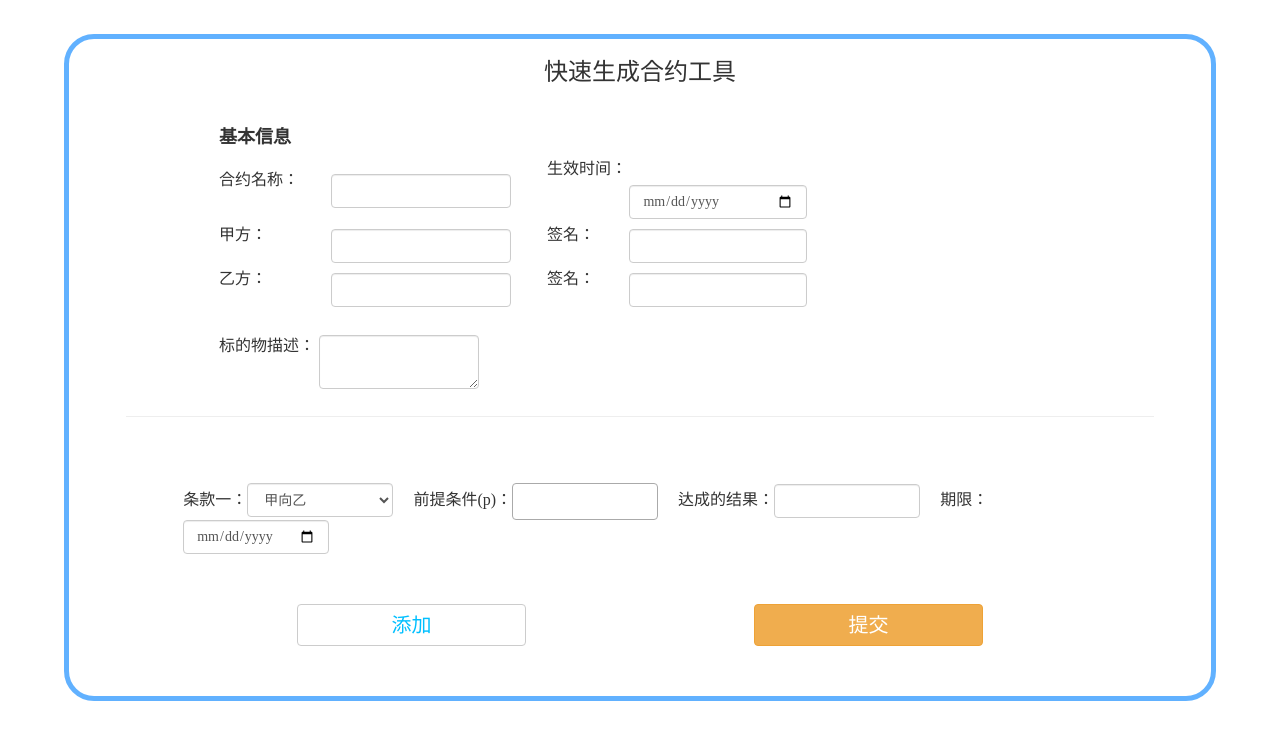
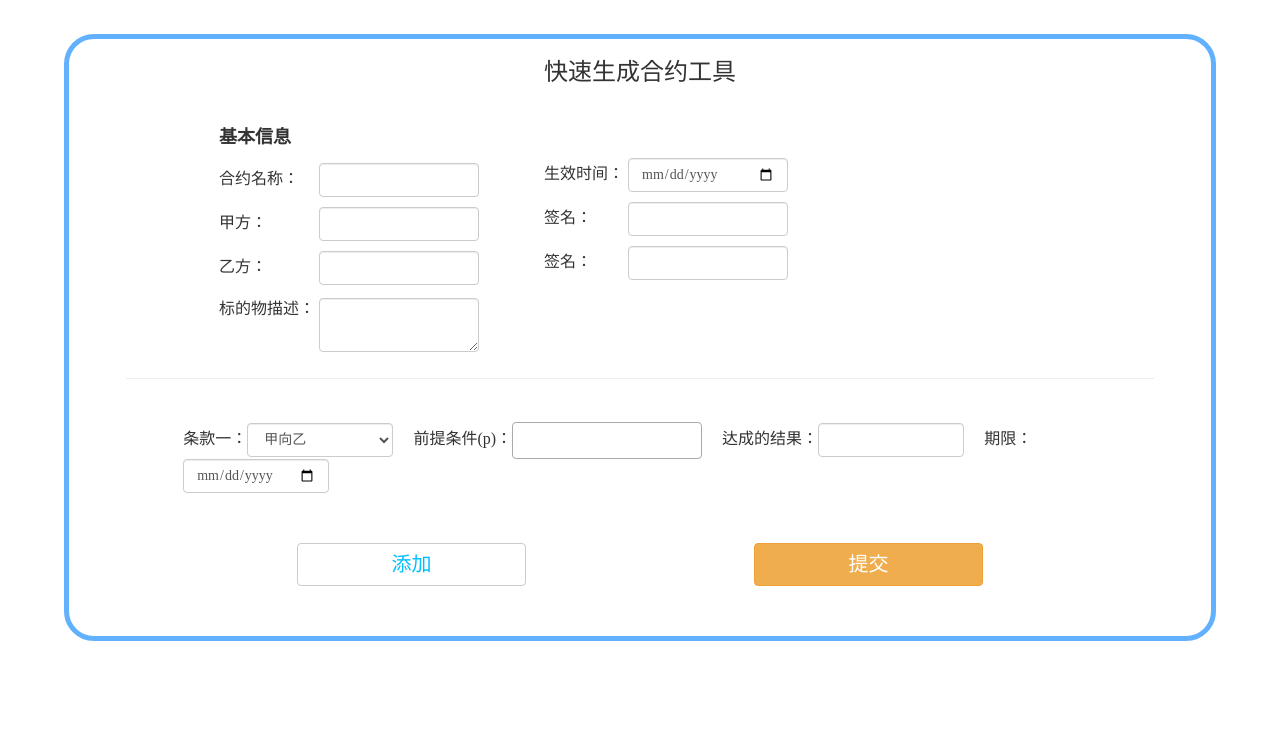
Before and after one commit to zhayujie/contract-page, a Flask app: template templates/contract.html in a window 1280 px wide. Shown: the part 135-876 px from the top of the page. After the commit the page ends 776 px from the top, so only its background shows below. Run offline with Flask 2, Linux system fonts and the light colour scheme; the template is opened without the code that fills it: most values are stand-ins (such as "Sample title", 1, 10 or a date in 2020).

Commit message:
调整合约界面布局

```diff
--- a/templates/contract.html
+++ b/templates/contract.html
@@ -220,38 +220,43 @@
                 <table>
                     <tr>
                         <td>
-                            合约名称：<input type="text" class="form-control" id="contract_name"/>
-
+                            <div>
+                            合约名称：&nbsp;&emsp;<input type="text" class="form-control" id="contract_name" style="width: 160px" />
+                            </div>
                         </td>
-
                         <td>
-                            &nbsp;&nbsp;&nbsp;&nbsp;&nbsp;&nbsp;
-                            生效时间：<input type="date" class="form-control" id="valid_time"/>
+                            <div style="margin-left: 65px; margin-bottom:10px">
+                            生效时间：&nbsp;<input type="date" class="form-control" id="valid_time" style="width: 160px"/>
+                            </div>
                         </td>
                     </tr>
                     <tr>
                         <td>
-
-                            甲方：<input type="text" class="form-control" id="party_a"/>
+                            <div>
+                            甲方：&emsp;&emsp;&emsp;&nbsp;<input type="text" class="form-control" id="party_a" style="width: 160px"/>
+                        </div>
                         </td>
                         <td>
-                            &nbsp;&nbsp;&nbsp;&nbsp;&nbsp;&nbsp;
-                            签名：<input type="text" class="form-control" id="sig_a"/>
+                            <div style="margin-left: 65px; margin-bottom:10px">
+                            签名：&emsp;&emsp;&nbsp;<input type="text" class="form-control" id="sig_a" style="width: 160px"/>
+                        </div>
                         </td>
                     </tr>
                     <tr>
                         <td>
-                            乙方：<input type="text" class="form-control" id="party_b"/>
+                            <div>
+                                乙方：&emsp;&emsp;&emsp;&nbsp;<input type="text" class="form-control" id="party_b" style="width: 160px"/>
+                            </div>
                         </td>
                         <td>
-                            &nbsp;&nbsp;&nbsp;&nbsp;&nbsp;&nbsp;
-                            签名：<input type="text" class="form-control" id="sig_b"/>
+                            <div style="margin-left: 65px; margin-bottom:10px">
+                                签名：&emsp;&emsp;&nbsp;<input type="text" class="form-control" id="sig_b" style="width: 160px" />
+                            </div>
                         </td>
                     </tr>
                 </table>
             </div>
-            <div style="margin-left: 150px;">
-                <br>
+            <div style="margin-left: 150px;margin-top: 8px">
                 <div style="float: left">
                 标的物描述：
             </div>
@@ -259,19 +264,20 @@
             </div>
             <HR style="width:90%;color:deepskyblue;">
             <div style="width:80%;margin:15px auto;">
-                <br><br>
+                <br>
                 条款一：<select type="text" class="form-control"  id='list1'>
                     <option value="甲向乙">甲向乙</option>
                     <option value="乙向甲">乙向甲</option>
                 </select>
                 &nbsp;&nbsp;&nbsp;
-                 前提条件(p)：<select id="pre1" class="form-control"></select>
+                 前提条件(p)：<select id="pre1" class="form-control" style="width: 190px"></select>
                     <script type="text/javascript">
                         $('#pre1').select2({
                             tags:true,
                             language: "zh-CN",
                             multiple:true,
                             allowClear:true,
+                            minimumResultsForSearch: -1,
                             data: [
                             ]
                         });
```
